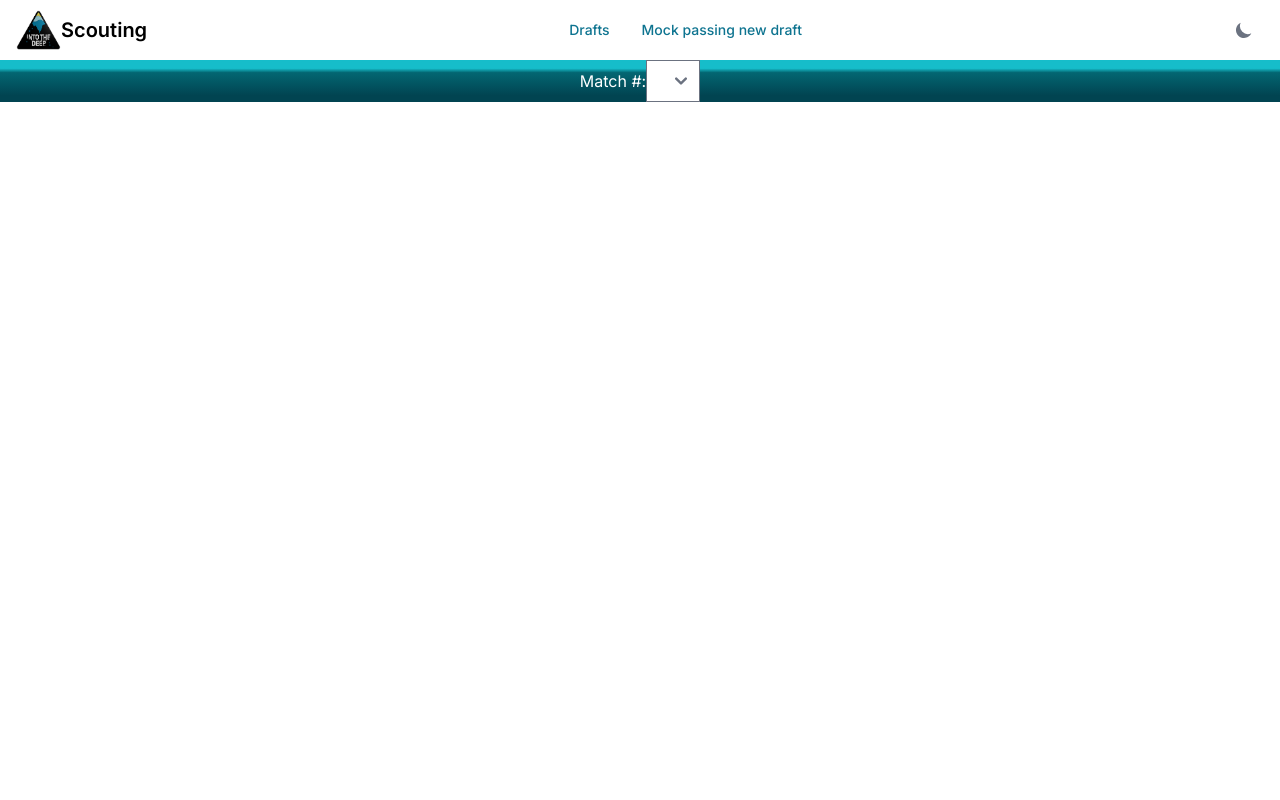
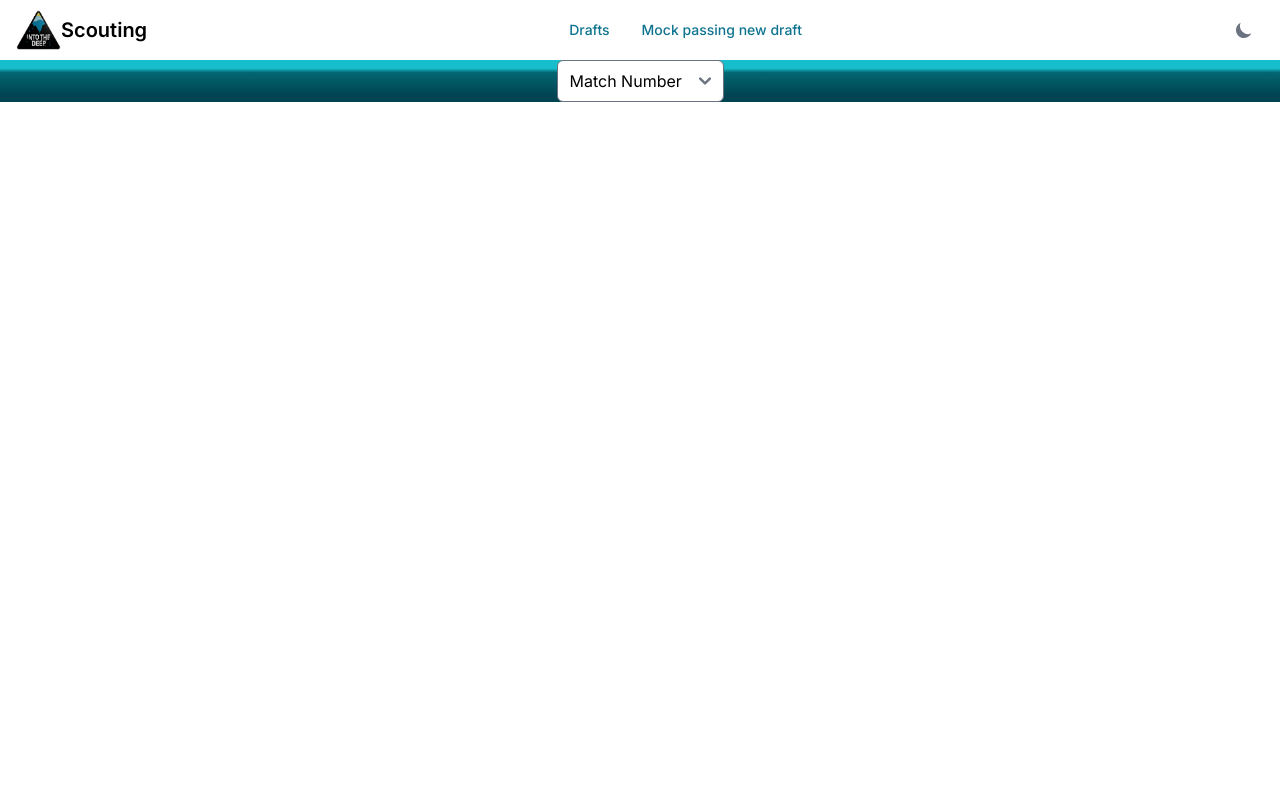
Before and after one commit to XBOT-FTC/FTC-Scouting-App, a Next.js app: page /allianceselection in a window 1280 px wide. Shown: the top 800 px of the page. Built offline with nearby package versions, Linux system fonts and the light colour scheme; no server answers.

Commit message:
restyled drop down menu

```diff
--- a/app/allianceselection/page.tsx
+++ b/app/allianceselection/page.tsx
@@ -2,29 +2,30 @@
 import { Modal } from "flowbite-react";
 import { useState } from "react";
 
-const items: any[] = [];
-const dropdown = document.getElementById("matches");
 fetch("/api/fetch-matches", {
   method: "POST",
   body: JSON.stringify({ collection: "League Meet 1", matches: [] }),
-}).then(async (value) => {});
-
-items.forEach((item) => {
-  const option = document.createElement("option");
-  option.value = item.replace("", "");
-  option.textContent = item;
-  dropdown?.appendChild(option);
+}).then(async (value) => {
+  if (value.ok) {
+    console.log(value);
+  }
 });
 
 export default function Home() {
   return (
     <div className="grid justify-center bg-gradient-to-b from-teal-400 from-20% via-teal-700 via-30% to-teal-900 to-85% text-white">
       <form>
-        <label htmlFor="matchNumber">Match #:</label>
-        <select name="matchNumber" id="matchNumber"></select>
+        <label htmlFor="matchNumber"></label>
+        <select
+          className="rounded-md text-black"
+          name="matchNumber"
+          id="matchNumber"
+        >
+          <option>Match Number</option>
+          <option>1</option>
+        </select>
         <br></br>
       </form>
-      <div className=""></div>
     </div>
   );
 }
```
